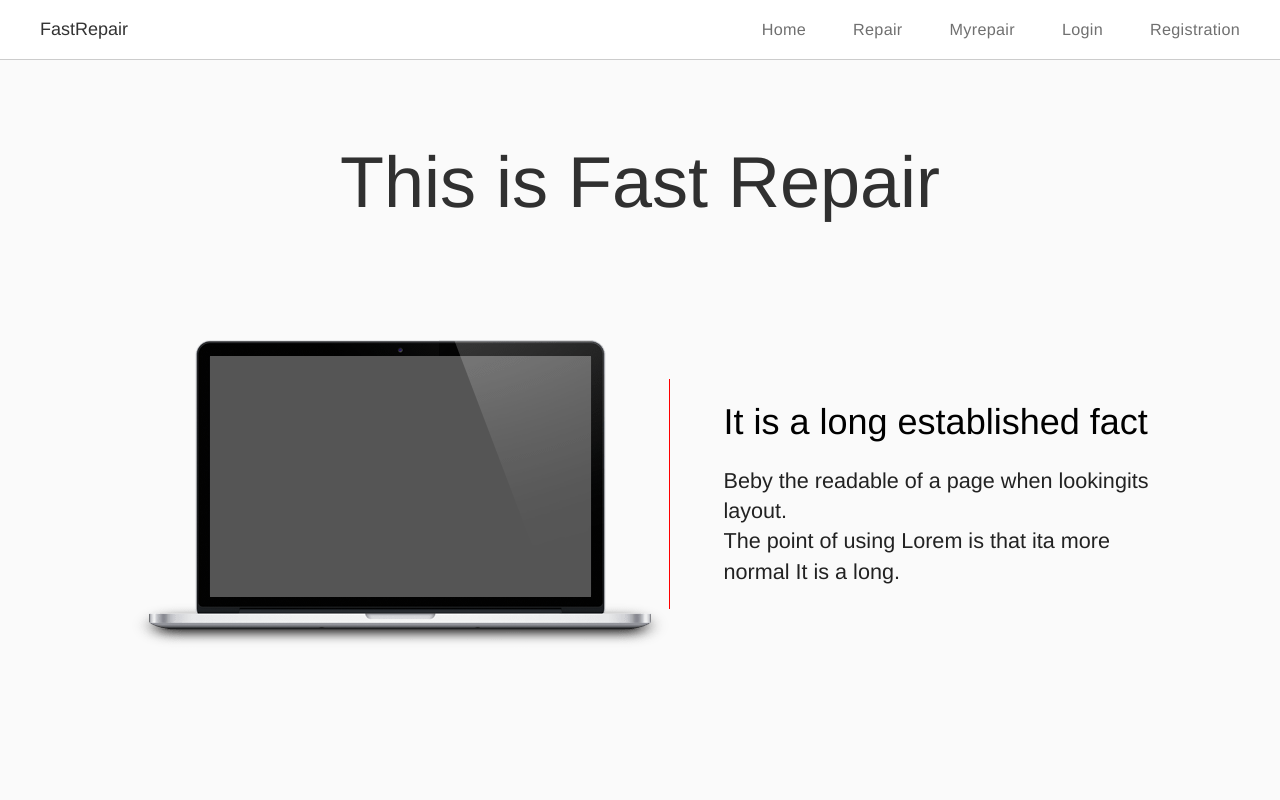
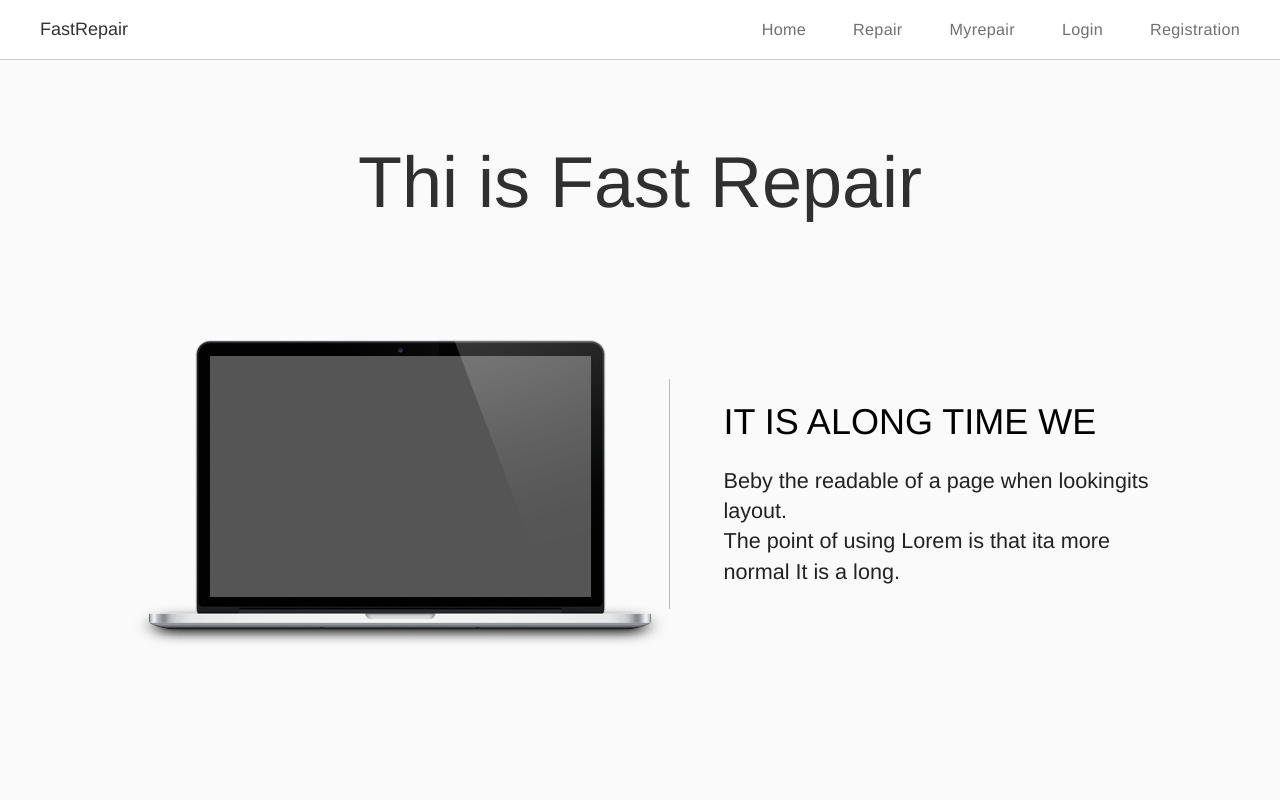
Before and after one commit to ilya-averin/VueFastRepair, a Vue app: page /#/myrepair in a window 1280 px wide. Shown: the top 800 px of the page. Built offline with nearby package versions, Linux system fonts and the light colour scheme.

Commit message:
first commit

```diff
--- a/src/App.vue
+++ b/src/App.vue
@@ -155,6 +155,8 @@ footer
     align-content center
     align-items center
     padding-top 5rem
+    @media screen and (max-width: phoneWidth)
+      height 90vh
     h1
       color #fafafa
       font-family $mainFont
@@ -215,11 +217,13 @@ footer
         .col.social ul li
           display inline-block
           margin-right 10px
+          @media screen and (max-width: phoneWidth)
+            display block
+            margin-left 1rem
           i
-            font-size: 1.5rem
-          // @media screen and (max-width: phoneWidth)
-          //   width 50%
-          //   height 50%
+            font-size: 1.3rem
+            @media screen and (max-width: phoneWidth)
+              font-size: 1rem
 
 
 
--- a/src/components/Auth/Registration.vue
+++ b/src/components/Auth/Registration.vue
@@ -132,7 +132,7 @@ input
     &:last-child
       margin-bottom 0
 .button-primary
-  border-radius 3px
+  border-radius 5px
   &:hover
     backgroun #444ce0
 a
--- a/src/components/Home.vue
+++ b/src/components/Home.vue
@@ -1,11 +1,11 @@
 <template lang="pug">
   //- one section
   .content-wrapper
-    h1 This is Fast Repair
+    h1 Thi is Fast Repair
     section.block_info
       img.laptop(src='../img/laptop.png', alt='альтернативный текст')
       .text
-        p.first-text It is a long established fact
+        p.first-text IT IS ALONG TIME WE
         p Beby the readable of a page when lookingits layout.
           br
           | The point of using Lorem is that ita more
@@ -103,7 +103,7 @@ export default {
     .text
       width: 480px
       height: 230px
-      border-left: 1px solid red
+      border-left: 1px solid #b8b8b8
       align-self: center
       @media screen and (max-width: phoneWidth)
         width: 100%
@@ -233,14 +233,14 @@ export default {
           -webkit-box-shadow: 0px 0px 33px 5px rgba(0,0,0,0.43);
           -moz-box-shadow: 0px 0px 33px 5px rgba(0,0,0,0.43);
           box-shadow: 0px 0px 33px 5px rgba(0,0,0,0.43);
-        @media screen and (max-width: smPhoneWidth)
-          width: 180px
-          height: 180px
-          // margin-top: 1rem
         @media screen and (max-width: phoneWidth)
           width: 200px
           height: 200px
           margin-top: 1rem
+        @media screen and (max-width: smPhoneWidth)
+          width: 170px
+          height: 170px
+          margin-top: .5rem
         .gallery-image
           display: block
           width: 100%
@@ -267,10 +267,10 @@ export default {
           font-size: 2rem
           font-weight bold
           line-height 80%
+          @media screen and (max-width: phoneWidth)
+            margin-top: 100px
           @media screen and (max-width: smPhoneWidth)
-            margin-top: 110px;
-          @media screen and (max-width: phoneWidth)
-            margin-top: 100px;
+            margin-top: 80px
         p
           z-index: 99;
           position: absolute;
@@ -280,14 +280,15 @@ export default {
           cursor pointer
           font-size: 1.3rem
           font-weight normal
-          // @media screen and (max-width: smPhoneWidth)
-          //   margin-top: 170px
           @media screen and (max-width: phoneWidth)
-            margin-top: 160px;
+            margin-top: 160px
+          @media screen and (max-width: smPhoneWidth)
+            margin-top: 137px
         a
-          // color #085ff7
           color: #fafafa
           font-weight normal
+          &:hover
+            color #085ff7
 
 
 </style>
--- a/src/components/Myrepair.vue
+++ b/src/components/Myrepair.vue
@@ -7,18 +7,18 @@
           //- buttons all,active,completed
           .buttons-list
             //- p {{ filter }}
-            .button.button--round.button-primary(
+            .button.button--plain.button-primary(
               @click="filter = 'active'"
+            ) Active
 
-            ) Active
-            .button.button--round.button-primary(
+            .button.button--plain.button-primary(
               @click="filter = 'completed'"
+            ) Completed
 
-            ) Completed
-            .button.button--round.button-primary(
+            .button.button--plain.button-primary(
               @click="filter = 'all'"
+            ) All
 
-            ) All
         //- TASKS
         .task-list
           .task-item(
@@ -72,15 +72,35 @@ export default {
 <style lang="stylus" scoped>
 
 // buttons
+// .buttons-list
+//   margin-right: 10px;
+//   .button.button--round.button-primary
+    // padding .3rem .9rem
+    // font-size 1rem
+    // @media screen and (max-width: phoneWidth)
+    //   padding .3rem .9rem
+    // @media screen and (max-width: smPhoneWidth)
+    //   font-size .5rem
+
+// TASKS
 .task-list__header
   display flex
   justify-content space-between
   align-items center
   margin-bottom 30px
-  .button
-    margin-right 10px
-    .ui-title-2
-      margin-bottom 0
+  flex-flow wrap
+  @media screen and (max-width: phoneWidth)
+    display block
+  .ui-title-2
+    margin-bottom 10px
+    @media screen and (max-width: phoneWidth)
+      font-size 1rem
+  .buttons-list
+    // border-radius 30px
+    .button.button--plain.button-primary
+      margin-right 5px
+      border-radius 9px
+
 
 .task-item
   margin-bottom 20px
```
